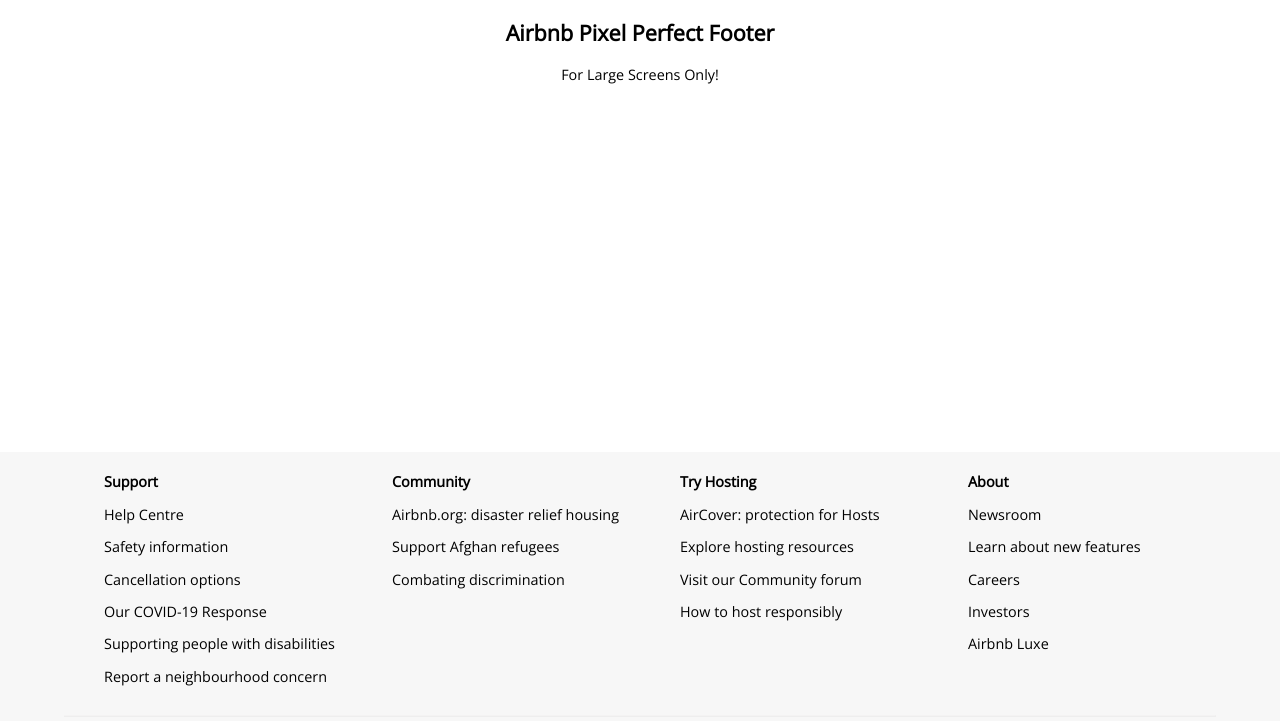
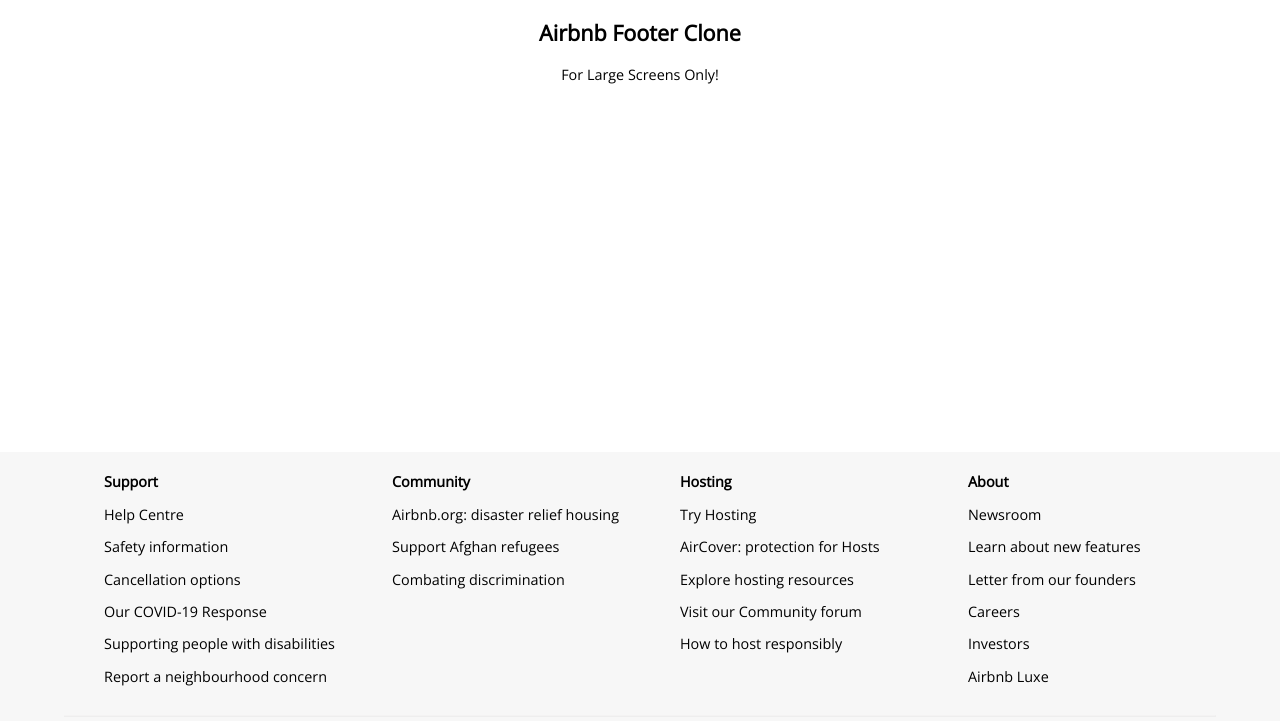
Before and after one commit to mrkarthik3/PixelPerfectAirbnbFooter, a plain HTML site: page index.html in a window 1280 px wide. Shown: the top 721 px of the page. Drawn offline with nearby package versions, Linux system fonts and the light colour scheme.

Commit message:
made additions

```diff
--- a/index.html
+++ b/index.html
@@ -17,7 +17,7 @@
 
 <body>
     <header>
-        <h2>Airbnb Pixel Perfect Footer</h2>
+        <h2>Airbnb Footer Clone</h2>
         <p>For Large Screens Only!</p>
     </header>
 
@@ -53,7 +53,8 @@
                     </div>
                     <div class="item">
                         <ul>
-                            <li class="bold">Try Hosting</li>
+                            <li class="bold">Hosting</li>
+                            <li class="link">Try Hosting</li>
                             <li class="link">AirCover: protection for Hosts</li>
                             <li class="link">Explore hosting resources</li>
                             <li class="link">Visit our Community forum</li>
@@ -66,6 +67,7 @@
                             <li class="bold">About</li>
                             <li class="link">Newsroom</li>
                             <li class="link">Learn about new features</li>
+                            <li class="link">Letter from our founders</li>
                             <li class="link">Careers</li>
                             <li class="link">Investors</li>
                             <li class="link">Airbnb Luxe</li>
```
